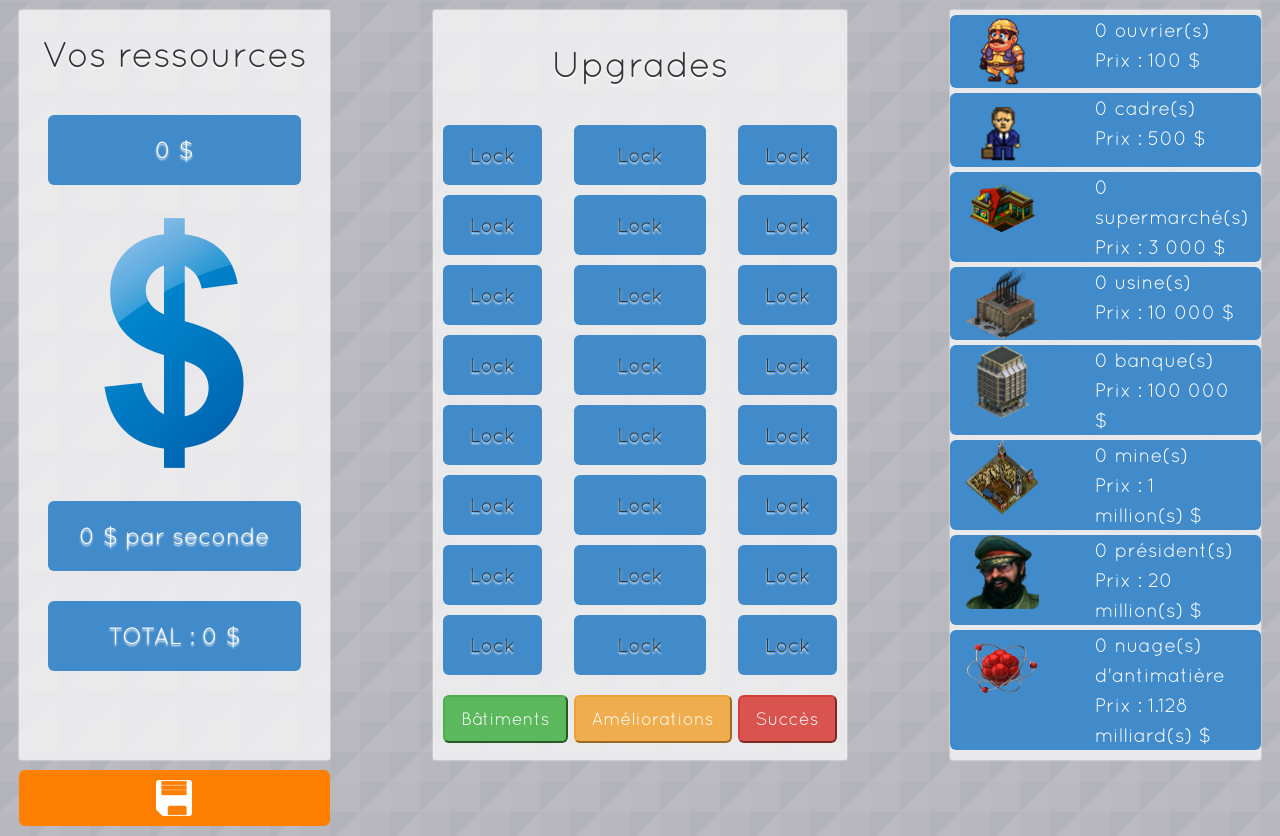
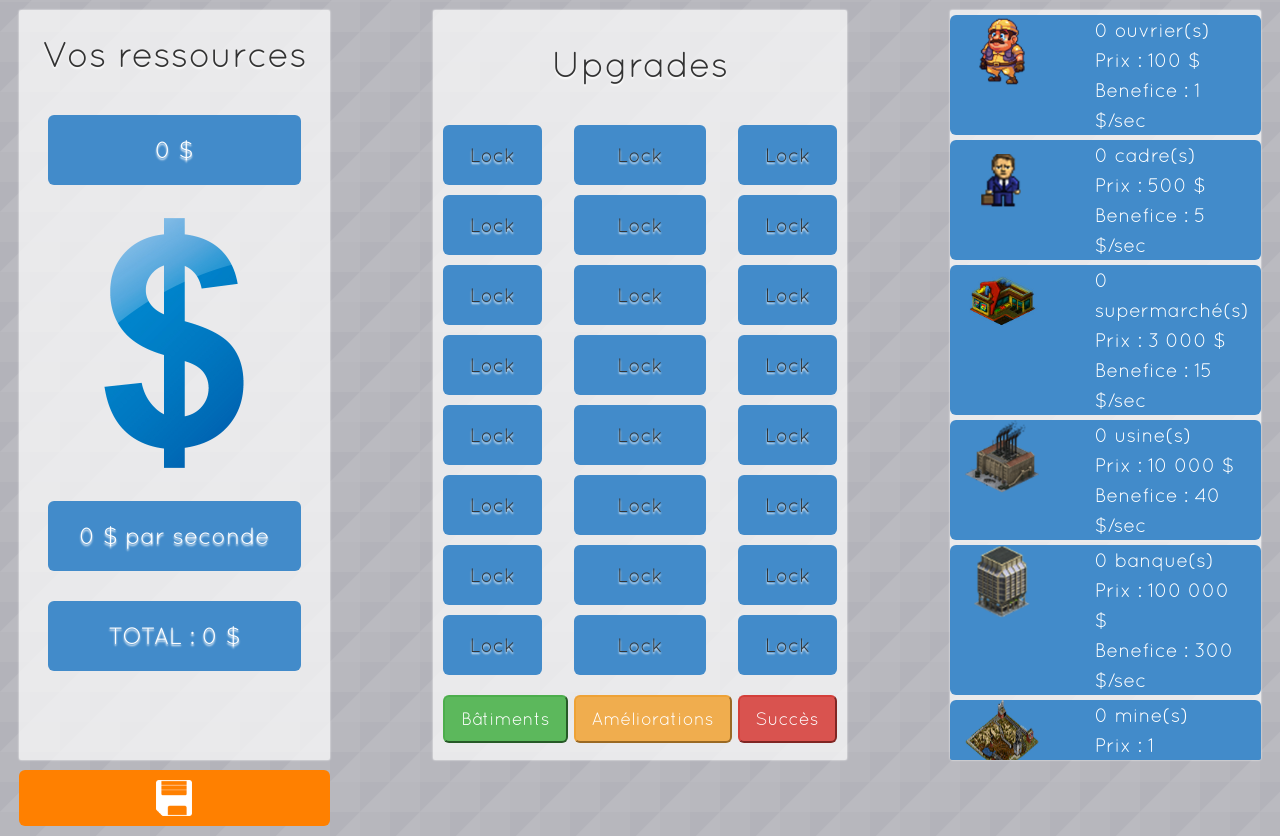
Before and after one commit to Scheigy/CountryClick-1.0, a PHP site: page /game_page.php in a window 1280 px wide. Shown: the part 148-984 px from the top of the page. Run offline with PHP 8.4, Linux system fonts and the light colour scheme.

Commit message:
bénéfice

```diff
--- a/game_page.php
+++ b/game_page.php
@@ -11,7 +11,7 @@
 						<img src="img/dollar2.png" alt="dollar" />
 					</div><br />
 					<div class="infos" id="dollar_prod">0 $ par seconde</div><br />
-					<div class="infos" id="dollar_total">TOTAL : 0 $</div>
+					<div class="infos" id="dollar_total">TOTAL : 0 $</div><br />
 				</div>
 			</section>
 
@@ -21,51 +21,51 @@
 					<div>
 
 						<div class="row">
-							<div class="square col-lg-3" id="one">1 k</div>
-							<div class="col-lg-offset-1 square col-lg-4" id="two">10 k</div>
-							<div class="col-lg-offset-1 square col-lg-3" id="three">100 k</div>
+							<div class="square col-lg-3" id="one">1 K</div>
+							<div class="col-lg-offset-1 square col-lg-4" id="two">10 K</div>
+							<div class="col-lg-offset-1 square col-lg-3" id="three">100 K</div>
 						</div>
 
 						<div class="row">
-							<div class="square col-lg-3" id="four">10 k</div>
-							<div class="col-lg-offset-1 square col-lg-4" id="five">Lock</div>
-							<div class="col-lg-offset-1 square col-lg-3" id="six">Lock</div>
+							<div class="square col-lg-3" id="four">10 K</div>
+							<div class="col-lg-offset-1 square col-lg-4" id="five">100 K</div>
+							<div class="col-lg-offset-1 square col-lg-3" id="six">1 000 K</div>
 						</div>
 
 						<div class="row">
-							<div class="square col-lg-3" id="seven">100 k</div>
-							<div class="col-lg-offset-1 square col-lg-4" id="eight">Lock</div>
-							<div class="col-lg-offset-1 square col-lg-3" id="nine">Lock</div>
+							<div class="square col-lg-3" id="seven">100 K</div>
+							<div class="col-lg-offset-1 square col-lg-4" id="eight">1 000 K</div>
+							<div class="col-lg-offset-1 square col-lg-3" id="nine">10 000 K</div>
 						</div>
 
 						<div class="row">
-							<div class="square col-lg-3" id="ten">Lock</div>
-							<div class="col-lg-offset-1 square col-lg-4" id="eleven">Lock</div>
-							<div class="col-lg-offset-1 square col-lg-3" id="twelve">Lock</div>
+							<div class="square col-lg-3" id="ten">1 000 K</div>
+							<div class="col-lg-offset-1 square col-lg-4" id="eleven">10 000 K</div>
+							<div class="col-lg-offset-1 square col-lg-3" id="twelve">100 000 K</div>
 						</div>
 
 						<div class="row">
-							<div class="square col-lg-3" id="thirteen">Lock</div>
-							<div class="col-lg-offset-1 square col-lg-4" id="fourteen">Lock</div>
-							<div class="col-lg-offset-1 square col-lg-3" id="fifteen">Lock</div>
+							<div class="square col-lg-3" id="thirteen">10 000 K</div>
+							<div class="col-lg-offset-1 square col-lg-4" id="fourteen">100 000 K</div>
+							<div class="col-lg-offset-1 square col-lg-3" id="fifteen">1 M</div>
 						</div>
 
 						<div class="row">
-							<div class="square col-lg-3" id="sixteen">Lock</div>
-							<div class="col-lg-offset-1 square col-lg-4" id="seventeen">Lock</div>
-							<div class="col-lg-offset-1 square col-lg-3" id="eighteen">Lock</div>
+							<div class="square col-lg-3" id="sixteen">100 000 K</div>
+							<div class="col-lg-offset-1 square col-lg-4" id="seventeen">1 M</div>
+							<div class="col-lg-offset-1 square col-lg-3" id="eighteen">10 M</div>
 						</div>
 
 						<div class="row">
-							<div class="square col-lg-3" id="nineteen">Lock</div>
-							<div class="col-lg-offset-1 square col-lg-4" id="twenty">Lock</div>
-							<div class="col-lg-offset-1 square col-lg-3" id="twenty-one">Lock</div>
+							<div class="square col-lg-3" id="nineteen">1 M</div>
+							<div class="col-lg-offset-1 square col-lg-4" id="twenty">10 M</div>
+							<div class="col-lg-offset-1 square col-lg-3" id="twenty-one">100 M</div>
 						</div>
 
 						<div class="row">
-							<div class="square col-lg-3" id="twenty-two">Lock</div>
-							<div class="col-lg-offset-1 square col-lg-4" id="twenty-three">Lock</div>
-							<div class="col-lg-offset-1 square col-lg-3" id="twenty-four">Lock</div>
+							<div class="square col-lg-3" id="twenty-two">10 M</div>
+							<div class="col-lg-offset-1 square col-lg-4" id="twenty-three">100 M</div>
+							<div class="col-lg-offset-1 square col-lg-3" id="twenty-four">1 000 M</div>
 						</div>
 
 						<div class="row" id="central_menu">
@@ -85,6 +85,7 @@
 					<div class="text col-lg-offset-1 col-lg-7">
 						<div id="nb_worker" class="nb_worker">0 worker(s)</div>
 						<div id="worker_cost" class="worker_cost">Prix : 0$</div>
+						<div id="worker_benefit" class="worker_benefit">Benefice : 1 $/sec</div>
 					</div>
 				</div>
 
@@ -93,6 +94,7 @@
 					<div class="text col-lg-offset-1 col-lg-7">
 						<div id="nb_businessman" class="nb_worker">1 cadre(s)</div>
 						<div id="businessman_cost" class="worker_cost">Prix : 0$</div>
+							<div id="worker_benefit" class="worker_benefit">Benefice : 5 $/sec</div>
 					</div>
 				</div>
 
@@ -101,6 +103,7 @@
 					<div class="text col-lg-offset-1 col-lg-7">
 						<div id="nb_supermarket" class="nb_worker">1 supermarché(s)</div>
 						<div id="supermarket_cost" class="worker_cost">Prix : 0$</div>
+							<div id="worker_benefit" class="worker_benefit">Benefice : 15 $/sec</div>
 					</div>
 				</div>
 
@@ -109,6 +112,7 @@
 					<div class="text col-lg-offset-1 col-lg-7">
 						<div id="nb_factory" class="nb_worker">1 usine(s)</div>
 						<div id="factory_cost" class="worker_cost">Prix : 0$</div>
+							<div id="worker_benefit" class="worker_benefit">Benefice : 40 $/sec</div>
 					</div>
 				</div>
 
@@ -117,6 +121,7 @@
 					<div class="text col-lg-offset-1 col-lg-7">
 						<div id="nb_bank" class="nb_worker">1 banque(s)</div>
 						<div id="bank_cost" class="worker_cost">Prix : 0$</div>
+							<div id="worker_benefit" class="worker_benefit">Benefice : 300 $/sec</div>
 					</div>
 				</div>
 
@@ -125,6 +130,7 @@
 					<div class="text col-lg-offset-1 col-lg-7">
 						<div id="nb_mine" class="nb_worker">1 mine(s)</div>
 						<div id="mine_cost" class="worker_cost">Prix : 0$</div>
+							<div id="worker_benefit" class="worker_benefit">Benefice : 1 000 $/sec</div>
 					</div>
 				</div>
 
@@ -133,6 +139,7 @@
 					<div class="text col-lg-offset-1 col-lg-7">
 						<div id="nb_president" class="nb_worker">1 président(s)</div>
 						<div id="president_cost" class="worker_cost">Prix : 0$</div>
+							<div id="worker_benefit" class="worker_benefit">Benefice : 5 000 $/sec</div>
 					</div>
 				</div>
 
@@ -141,6 +148,7 @@
 					<div class="text col-lg-offset-1 col-lg-7">
 						<div id="nb_antimatter" class="nb_worker">1 nuage(s) d'antimatière</div>
 						<div id="antimatter_cost" class="worker_cost">Prix : 0$</div>
+							<div id="worker_benefit" class="worker_benefit">Benefice : 50 000 $/sec</div>
 					</div>
 				</div>
 			</section>
```
